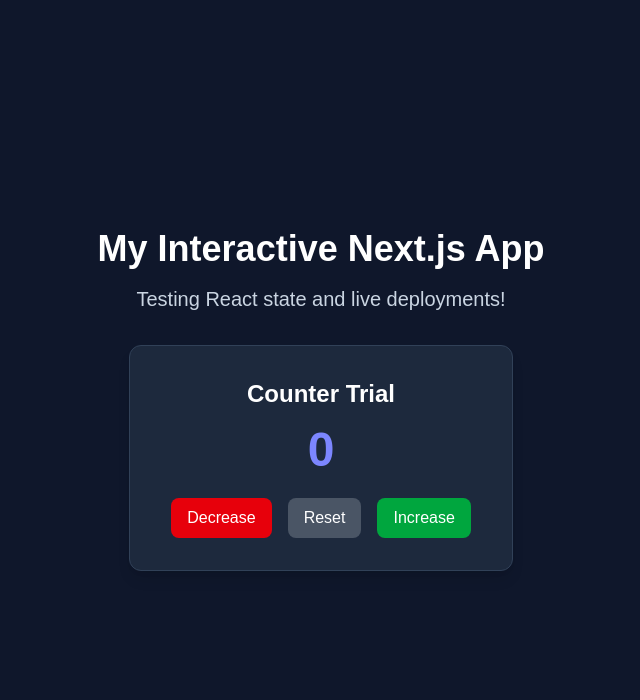
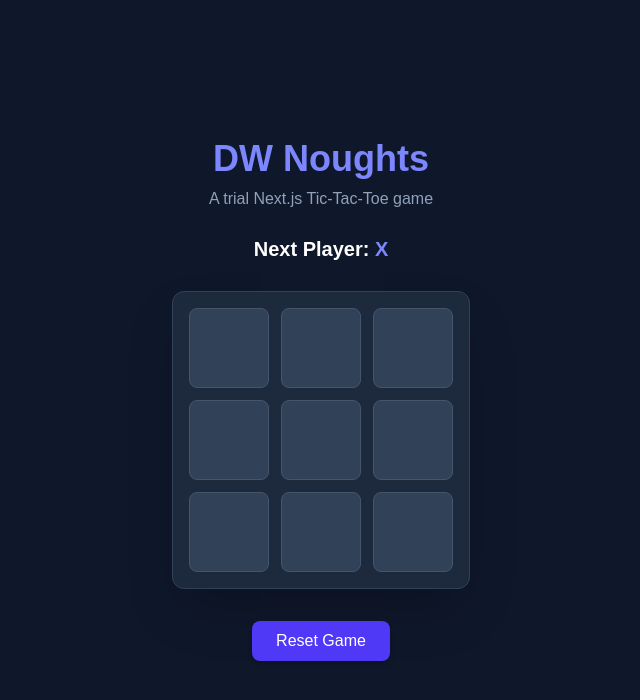
Before and after one commit to Delta-Source-AU/my-trial-app, a Next.js app: page / in a window 1280 px wide. Shown: the top 700 px of the page, without its empty margins (319-959 px from the left). Built offline with nearby package versions, Linux system fonts and the light colour scheme.

Commit message:
Add DW Noughts game logic

```diff
--- a/app/page.tsx
+++ b/app/page.tsx
@@ -3,41 +3,79 @@
 import { useState } from 'react';
 
 export default function Home() {
-  const [count, setCount] = useState(0);
+  const [board, setBoard] = useState<Array<string | null>>(Array(9).fill(null));
+  const [isXNext, setIsXNext] = useState<boolean>(true);
+
+  // Check for a winner based on classic 3x3 grid combinations
+  const calculateWinner = (squares: Array<string | null>) => {
+    const lines = [
+      [0, 1, 2], [3, 4, 5], [6, 7, 8], // Rows
+      [0, 3, 6], [1, 4, 7], [2, 5, 8], // Columns
+      [0, 4, 8], [2, 4, 6],           // Diagonals
+    ];
+
+    for (const [a, b, c] of lines) {
+      if (squares[a] && squares[a] === squares[b] && squares[a] === squares[c]) {
+        return squares[a];
+      }
+    }
+    return null;
+  };
+
+  const winner = calculateWinner(board);
+  const isDraw = !winner && board.every((square) => square !== null);
+
+  const handleClick = (index: number) => {
+    // Ignore click if square is filled or game is won
+    if (board[index] || winner) return;
+
+    const nextBoard = board.slice();
+    nextBoard[index] = isXNext ? 'X' : 'O';
+    setBoard(nextBoard);
+    setIsXNext(!isXNext);
+  };
+
+  const resetGame = () => {
+    setBoard(Array(9).fill(null));
+    setIsXNext(true);
+  };
 
   return (
-    <main className="flex min-h-screen flex-col items-center justify-center p-24 bg-slate-900 text-white">
-      <h1 className="text-4xl font-bold mb-4">My Interactive Next.js App</h1>
-      <p className="text-xl text-slate-300 mb-8">
-        Testing React state and live deployments!
-      </p>
+    <main className="flex min-h-screen flex-col items-center justify-center p-6 bg-slate-900 text-white">
+      <h1 className="text-4xl font-bold mb-2 text-indigo-400">DW Noughts</h1>
+      <p className="text-slate-400 mb-6">A trial Next.js Tic-Tac-Toe game</p>
 
-      {/* Interactive Card */}
-      <div className="bg-slate-800 p-8 rounded-xl shadow-lg text-center border border-slate-700 max-w-sm w-full">
-        <h2 className="text-2xl font-semibold mb-2">Counter Trial</h2>
-        <p className="text-5xl font-extrabold text-indigo-400 my-4">{count}</p>
+      {/* Game Status */}
+      <div className="text-xl font-semibold mb-6 h-8">
+        {winner && <span className="text-green-400">Winner: {winner}! 🎉</span>}
+        {isDraw && <span className="text-yellow-400">It's a Draw! 🤝</span>}
+        {!winner && !isDraw && (
+          <span>Next Player: <strong className={isXNext ? 'text-indigo-400' : 'text-pink-400'}>{isXNext ? 'X' : 'O'}</strong></span>
+        )}
+      </div>
 
-        <div className="flex gap-4 justify-center mt-6">
+      {/* 3x3 Grid */}
+      <div className="grid grid-cols-3 gap-3 bg-slate-800 p-4 rounded-xl border border-slate-700 shadow-2xl">
+        {board.map((square, index) => (
           <button
-            onClick={() => setCount(count - 1)}
-            className="px-4 py-2 bg-red-600 hover:bg-red-500 rounded-lg font-medium transition"
+            key={index}
+            onClick={() => handleClick(index)}
+            className="w-20 h-20 text-3xl font-extrabold bg-slate-700 hover:bg-slate-600 rounded-lg flex items-center justify-center transition border border-slate-600"
           >
-            Decrease
+            <span className={square === 'X' ? 'text-indigo-400' : 'text-pink-400'}>
+              {square}
+            </span>
           </button>
-          <button
-            onClick={() => setCount(0)}
-            className="px-4 py-2 bg-gray-600 hover:bg-gray-500 rounded-lg font-medium transition"
-          >
-            Reset
-          </button>
-          <button
-            onClick={() => setCount(count + 1)}
-            className="px-4 py-2 bg-green-600 hover:bg-green-500 rounded-lg font-medium transition"
-          >
-            Increase
-          </button>
-        </div>
+        ))}
       </div>
+
+      {/* Reset Button */}
+      <button
+        onClick={resetGame}
+        className="mt-8 px-6 py-2 bg-indigo-600 hover:bg-indigo-500 rounded-lg font-medium transition shadow-md"
+      >
+        Reset Game
+      </button>
     </main>
   );
 }
```
